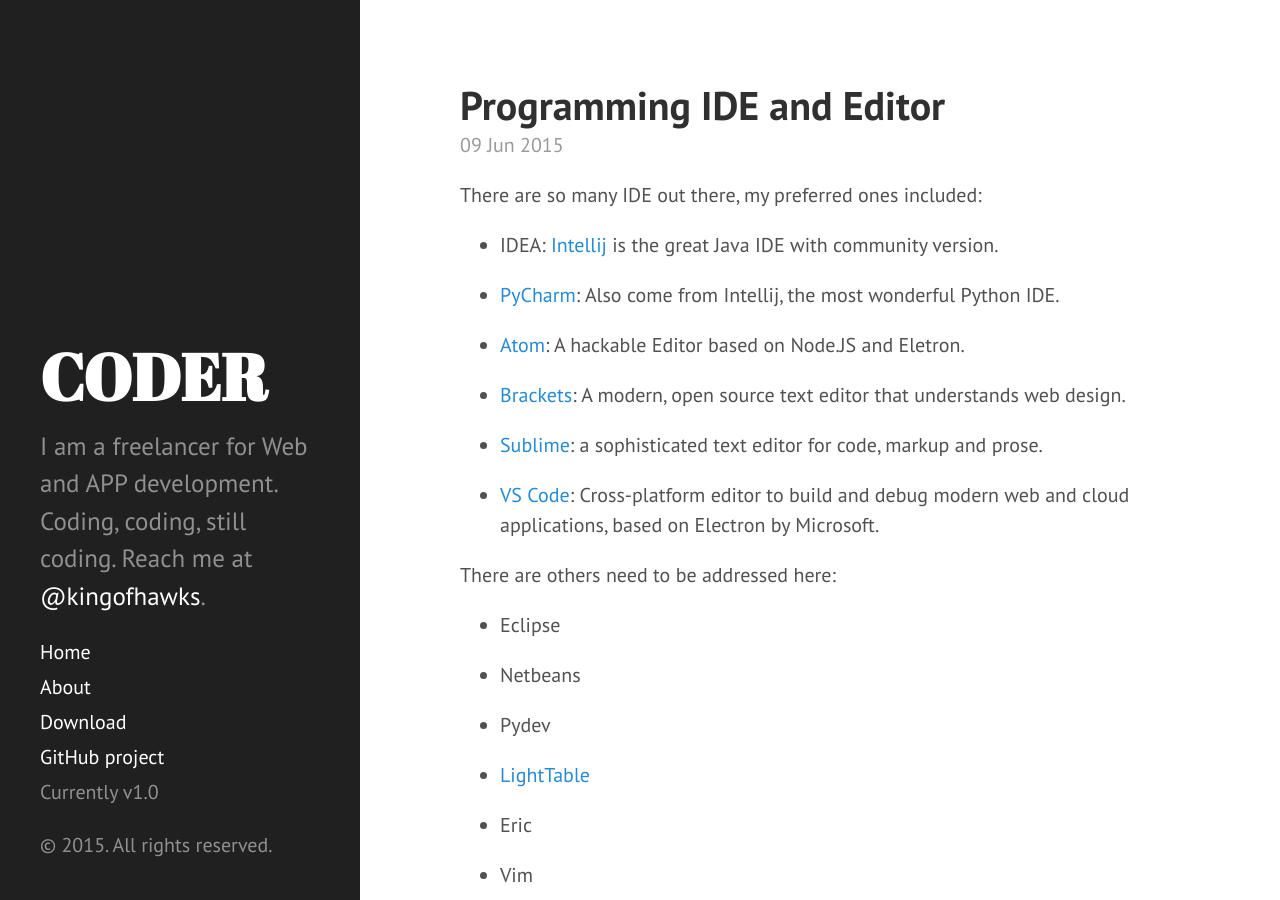
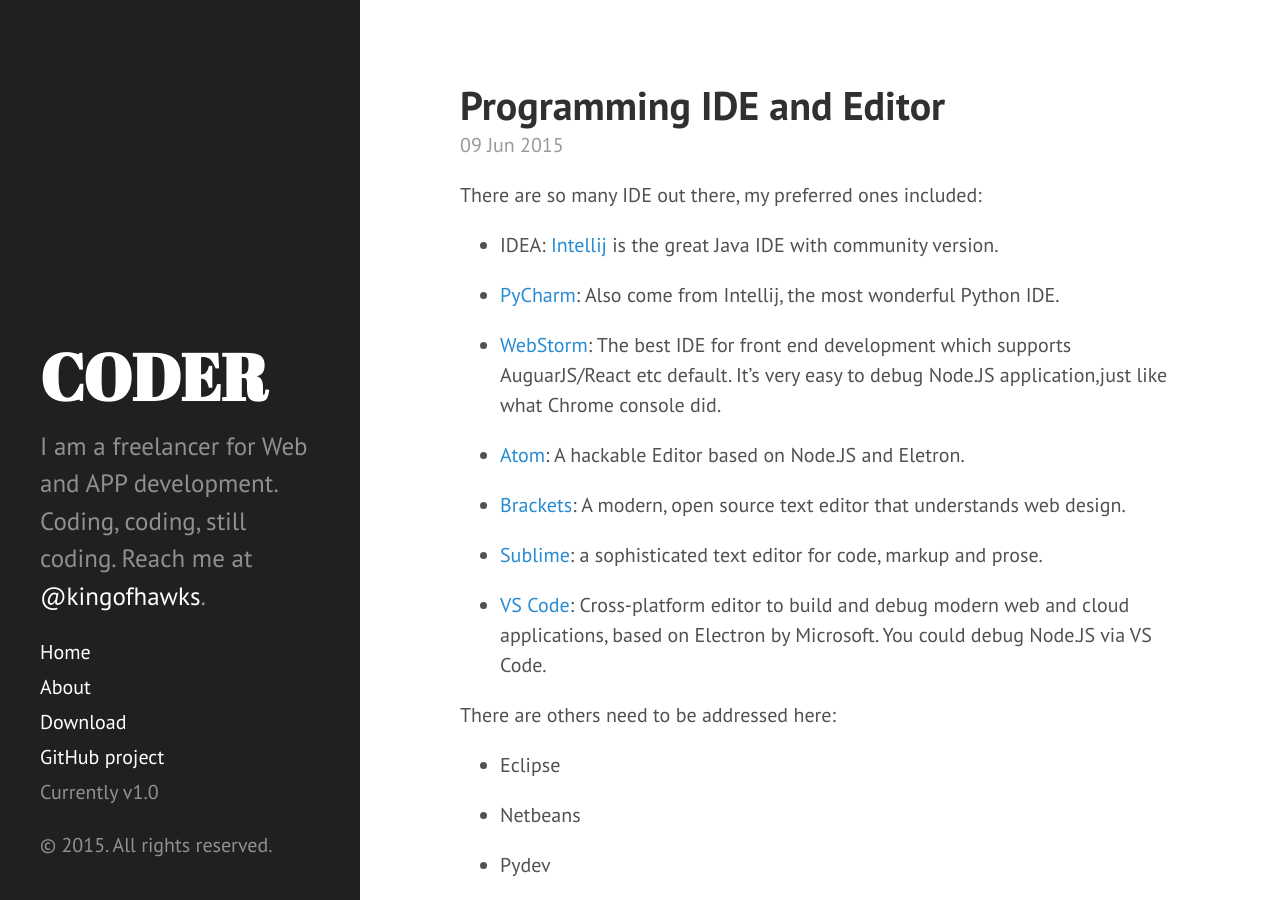
Before and after one commit to kingofhawks/kingofhawks.github.io, a Jekyll site: the page built from _posts/2015-06-09-IDE.md, in a window 1280 px wide and 900 px high. Built offline with Jekyll 4.4.1, drawn with Linux system fonts in a browser that asks for light colours; Markdown is read by kramdown in place of the engine named in the settings.

Commit message:
update IDE for WebStorm

```diff
--- a/_posts/2015-06-09-IDE.md
+++ b/_posts/2015-06-09-IDE.md
@@ -8,13 +8,17 @@
 
 * [PyCharm](http://www.jetbrains.com/pycharm/): Also come from Intellij, the most wonderful Python IDE.
 
+* [WebStorm](https://www.jetbrains.com/webstorm/): The best IDE for front end development which supports AuguarJS/React etc default. It's very easy to debug Node.JS application,just like what Chrome console did.
+
 * [Atom](https://atom.io/): A hackable Editor based on Node.JS and Eletron.
 
 * [Brackets](http://brackets.io/): A modern, open source text editor that understands web design.
 
 * [Sublime](http://www.sublimetext.com/): a sophisticated text editor for code, markup and prose.
 
-* [VS Code](https://code.visualstudio.com/): Cross-platform editor to build and debug modern web and cloud applications, based on Electron by Microsoft.
+* [VS Code](https://code.visualstudio.com/): Cross-platform editor to build and debug modern web and cloud applications, based on Electron by Microsoft. You could debug Node.JS via VS Code.
+
+
 
 There are others need to be addressed here:
 
```
